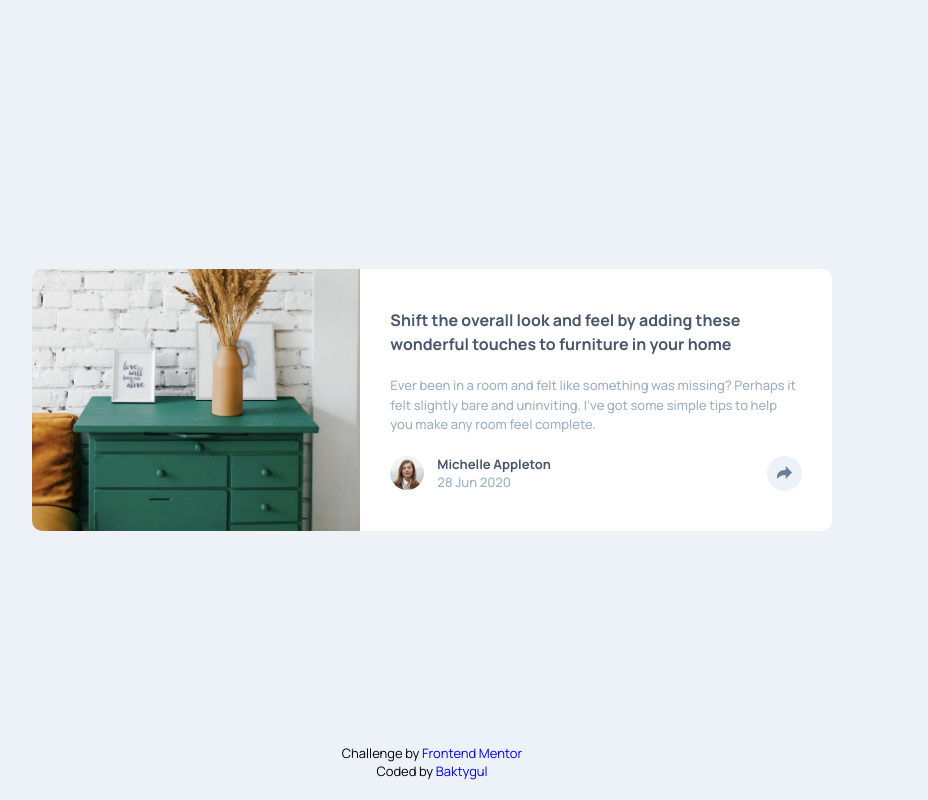
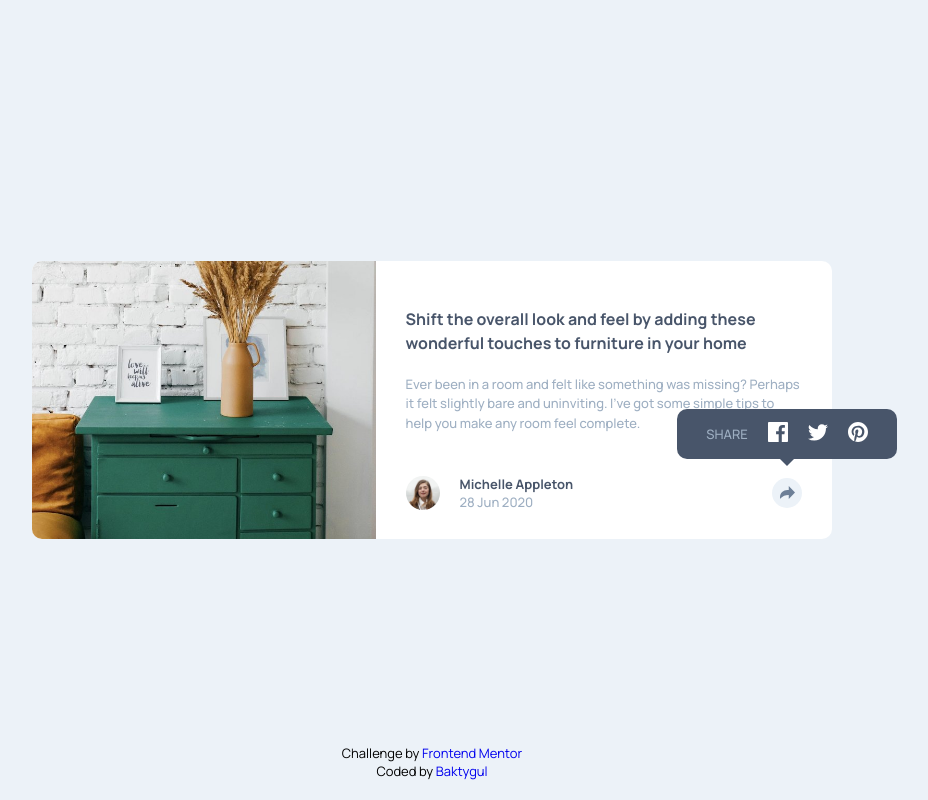
Before and after one commit to MBaktygul/article-preview-component-master, a plain HTML site: page index.html in a window 1280 px wide. Both pictures are taken after a click on the button "Share". Shown: the whole page, without its empty margins (208-1136 px from the left). Drawn offline with Linux system fonts and the light colour scheme.

Commit message:
make button clickable and add styles

```diff
--- a/index.html
+++ b/index.html
@@ -14,29 +14,59 @@
 			<div class="card__image-wrapper">
 				<img class="card__image" src="assets/images/drawers.jpg" alt="A green drawer with some framed images and a vase"/>
 			</div>
+			<div>
 				<section class="card__context">
 					<h2>Shift the overall look and feel by adding these wonderful touches to furniture in your home</h2>
 					<p>
 					Ever been in a room and felt like something was missing? Perhaps it felt slightly bare and uninviting. I’ve got some simple tips
 					to help you make any room feel complete.
 					</p>
-				<div class="flex-row card__footer" style="width: 100%">
-					<div class="card__footer-content">
+				</section>
+				<article class="footer__wrapper"  style="width: 100%">
+					<div class="flex-row card__footer visible">
+						<div class="flex-row card__footer-content">
 							<img class="card__footer-image" src="assets/images/avatar-michelle.jpg" alt="Profile picture of Michelle Appleton"/>
 							<div class="card__footer-context">
 								<span class="card__footer-name">Michelle Appleton</span>
 								<p>28 Jun 2020</p>
 							</div>
 						</div>
-					<button class="icon-share" aria-label="Share">
-						<svg xmlns="http://www.w3.org/2000/svg" width="15" height="13">
+						<button class="share-button" aria-label="Share" id="share-button-visible">
+							<svg xmlns="http://www.w3.org/2000/svg" width="15" height="13" >
 								<path
 								fill="currentColor"
 								d="M15 6.495L8.766.014V3.88H7.441C3.33 3.88 0 7.039 0 10.936v2.049l.589-.612C2.59 10.294 5.422 9.11 8.39 9.11h.375v3.867L15 6.495z"/>
 							</svg>
 						</button>
 					</div>
-			</section>
+					<!-- Hidden information -->
+					<div class="hidden-info hidden" id="hidden-info">
+						<div class="flex-row">
+							<p>SHARE</p>
+							<i >
+								<svg xmlns="http://www.w3.org/2000/svg" width="20" height="20"><path fill="#FFF" d="M18.896 0H1.104C.494 0 0 .494 0 1.104v17.793C0 19.506.494 20 1.104 20h9.58v-7.745H8.076V9.237h2.606V7.01c0-2.583 1.578-3.99 3.883-3.99 1.104 0 2.052.082 2.329.119v2.7h-1.598c-1.254 0-1.496.597-1.496 1.47v1.928h2.989l-.39 3.018h-2.6V20h5.098c.608 0 1.102-.494 1.102-1.104V1.104C20 .494 19.506 0 18.896 0z"/></svg>
+							</i>
+							<i >
+								<svg xmlns="http://www.w3.org/2000/svg" width="20" height="17">
+									<path fill="#FFF" d="M20 2.172a8.192 8.192 0 01-2.357.646 4.11 4.11 0 001.804-2.27 8.22 8.22 0 01-2.605.996A4.096 4.096 0 0013.847.248c-2.65 0-4.596 2.472-3.998 5.037A11.648 11.648 0 011.392 1a4.109 4.109 0 001.27 5.478 4.086 4.086 0 01-1.858-.513c-.045 1.9 1.318 3.679 3.291 4.075a4.113 4.113 0 01-1.853.07 4.106 4.106 0 003.833 2.849A8.25 8.25 0 010 14.658a11.616 11.616 0 006.29 1.843c7.618 0 11.922-6.434 11.663-12.205A8.354 8.354 0 0020 2.172z"/
+							></svg>
+							</i>
+							<i >
+								<svg xmlns="http://www.w3.org/2000/svg" width="20" height="20">
+									<path fill="#FFF" d="M10 0C4.478 0 0 4.477 0 10c0 4.237 2.636 7.855 6.356 9.312-.088-.791-.167-2.005.035-2.868.182-.78 1.172-4.97 1.172-4.97s-.299-.6-.299-1.486c0-1.39.806-2.428 1.81-2.428.852 0 1.264.64 1.264 1.408 0 .858-.545 2.14-.828 3.33-.236.995.5 1.807 1.48 1.807 1.778 0 3.144-1.874 3.144-4.58 0-2.393-1.72-4.068-4.177-4.068-2.845 0-4.515 2.135-4.515 4.34 0 .859.331 1.781.745 2.281a.3.3 0 01.069.288l-.278 1.133c-.044.183-.145.223-.335.134-1.249-.581-2.03-2.407-2.03-3.874 0-3.154 2.292-6.052 6.608-6.052 3.469 0 6.165 2.473 6.165 5.776 0 3.447-2.173 6.22-5.19 6.22-1.013 0-1.965-.525-2.291-1.148l-.623 2.378c-.226.869-.835 1.958-1.244 2.621.937.29 1.931.446 2.962.446 5.522 0 10-4.477 10-10S15.522 0 10 0z"/>
+								</svg>
+							</i>
+						</div>
+						<button class="share-button" aria-label="Share" id="share-button-hidden">
+							<svg xmlns="http://www.w3.org/2000/svg" width="15" height="13" >
+								<path
+								fill="currentColor"
+								d="M15 6.495L8.766.014V3.88H7.441C3.33 3.88 0 7.039 0 10.936v2.049l.589-.612C2.59 10.294 5.422 9.11 8.39 9.11h.375v3.867L15 6.495z"/>
+							</svg>
+						</button>
+					</div>
+				</article>
+			</div>
 		</main>
 		<footer class="attribution">
 			<span>Challenge by <a href="https://www.frontendmentor.io/home" target="_blank">Frontend Mentor</a>
@@ -45,5 +75,6 @@
 			<span>Coded by <a href="https://github.com/MBaktygul" target="_blank">Baktygul</a>
 			</span>
 		</footer>
+		<script src="index.js"></script>
 	</body>
 </html>
--- /dev/null
+++ b/index.js
@@ -0,0 +1,29 @@
+document.getElementById('share-button-visible').addEventListener('click', () => {
+  // Check if screen width is smaller than 768px
+  if (window.innerWidth < 768) {
+    // Hide the footer and show the hidden info for mobile view
+    document.querySelector('.card__footer').classList.add('hidden');
+    document.querySelector('.hidden-info').classList.add('visible');
+  }
+});
+
+document.getElementById('share-button-hidden').addEventListener('click', () => {
+  // Check if screen width is smaller than 768px
+  if (window.innerWidth < 768) {
+    // Show the footer and hide the hidden info for mobile view
+    document.querySelector('.card__footer').classList.remove('hidden');
+    document.querySelector('.hidden-info').classList.remove('visible');
+  }
+});
+
+document.querySelector('.share-button').addEventListener('click', () => {
+  // Check if screen width is bigger than 768px
+  if (window.innerWidth > 768) {
+    const hiddenInfo = document.querySelector('.hidden-info');
+    if (hiddenInfo.classList.contains('visible')) {
+      hiddenInfo.classList.remove('visible');
+    } else {
+      hiddenInfo.classList.add('visible');
+    }
+  }
+});
--- a/styles/_base.scss
+++ b/styles/_base.scss
@@ -1,6 +1,5 @@
 // base
 body {
-
 	font-family: $font-stack;
 	font-size: $font-size-base;
 	background-color: $light-blue;
--- a/styles/_layout.scss
+++ b/styles/_layout.scss
@@ -12,6 +12,7 @@
 
 .card__image-wrapper {
 	width: 100%;
+	height: 100%;
 }
 
 .card__image {
@@ -32,16 +33,34 @@
 	margin: 30px;
 }
 
+.footer__wrapper {
+	height: 60px;
+}
+
+.card__footer {
+	margin: 0 30px;
+	height: 100%;
+}
+
+.card__footer.visible {
+	margin: 0 30px;
+	height: 100%;
+}
+
+.card__footer.hidden {
+	display: none;
+}
+
 .card__footer-content {
-	display: flex;
-	flex-direction: row;
-	align-items: center;
 	gap: $font-size-base;
 }
 
 .card__footer-context {
 	display: flex;
 	flex-direction: column;
+	justify-content: center;
+	background-color: transparent;
+	height: 60px;
 }
 
 .card__footer-image {
@@ -55,12 +74,14 @@
 	font-weight: $font-weight-bold;
 }
 
-.icon-share {
+.share-button {
+	left: 260px;
 	cursor: pointer;
 	background-color: $light-blue;
 	color: $dark-blue;
 	border-radius: 50%;
-	padding: 10px;
+	height: 30px;
+	width: 30px;
 }
 
 .attribution {
@@ -76,3 +97,52 @@
 .attribution a:hover {
 	color: $very-dark-blue;
 }
+
+.hidden-info {
+	display: none;
+}
+
+.hidden-info.visible {
+	display: flex;
+	justify-content: space-between;
+	align-items: center;
+	padding: 0 30px;
+	gap: 20px;
+	width: 100%;
+	background-color: $very-dark-blue;
+	border-bottom-right-radius: $border-radius;
+	border-bottom-left-radius: $border-radius;
+	height: 100%;
+
+	& > button {
+		background-color: $grayish-blue;
+		color: $white;
+	}
+
+	@media (min-width: 768px) {
+		position: absolute;
+		justify-content: center;
+		padding: 0;
+		height: 50px;
+		width: 220px;
+		border-top-right-radius: $border-radius;
+		border-top-left-radius: $border-radius;
+		right: -65px;
+		bottom: 80px;
+
+		& > button {
+			display: none;
+		}
+
+		&::after {
+			content: '';
+			position: absolute;
+			top: calc(100% - 1px);
+			left: 50%;
+			transform: translateX(-50%);
+			border-width: 8px;
+			border-style: solid;
+			border-color: $very-dark-blue transparent transparent transparent;
+		}
+	}
+}
--- a/styles/_reset.scss
+++ b/styles/_reset.scss
@@ -68,8 +68,8 @@ a {
 img,
 picture,
 i {
-	max-width: 100%;
-	display: block;
+	width: 100%;
+	height: 100%;
 }
 
 /* Inherit fonts for inputs and buttons */
--- a/styles/_utilities.scss
+++ b/styles/_utilities.scss
@@ -16,6 +16,7 @@
 	flex-direction: row;
 	justify-content: space-between;
 	align-items: center;
+	gap: 20px;
 }
 
 .sr-only {
```
Also changed, not shown: styles/main.css, 2 other files. Lines whose indentation alone changed are shown as unchanged.
